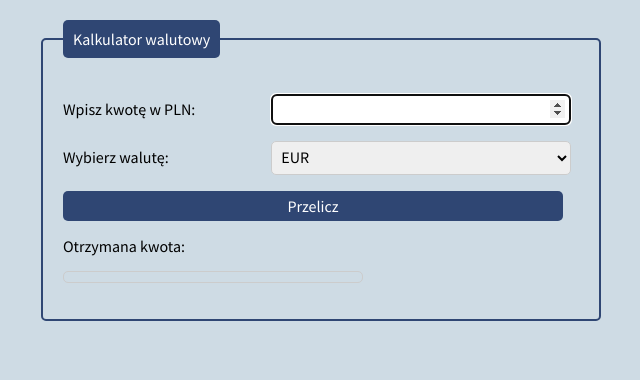
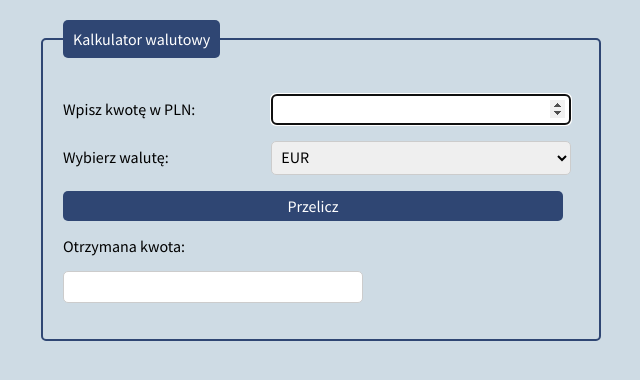
Before and after one commit to EdytaT94/currency-converter, a plain HTML site: page index.html in a window 1280 px wide. Shown: the whole page, without its empty margins (319-959 px from the left). Drawn offline with nearby package versions, Linux system fonts and the light colour scheme.

Commit message:
result field edit

```diff
--- a/css/form.css
+++ b/css/form.css
@@ -53,3 +53,12 @@
     border-radius: 5px;
     padding: 10px;
 }
+
+.form__field--sum {
+    border: 1px solid #ccc;
+    background-color: white;
+    padding: 15px;
+    width: 100%;
+    max-width: 300px;
+    border-radius: 5px;
+}
--- a/index.html
+++ b/index.html
@@ -58,7 +58,7 @@
           <p>
             <span class="form__label">Otrzymana kwota:</span>
           </p>
-          <p class="form__field js-form__sum"></p>
+          <p class="form__field--sum js-form__sum"></p>
         </fieldset>
       </form>
     </div>
```
